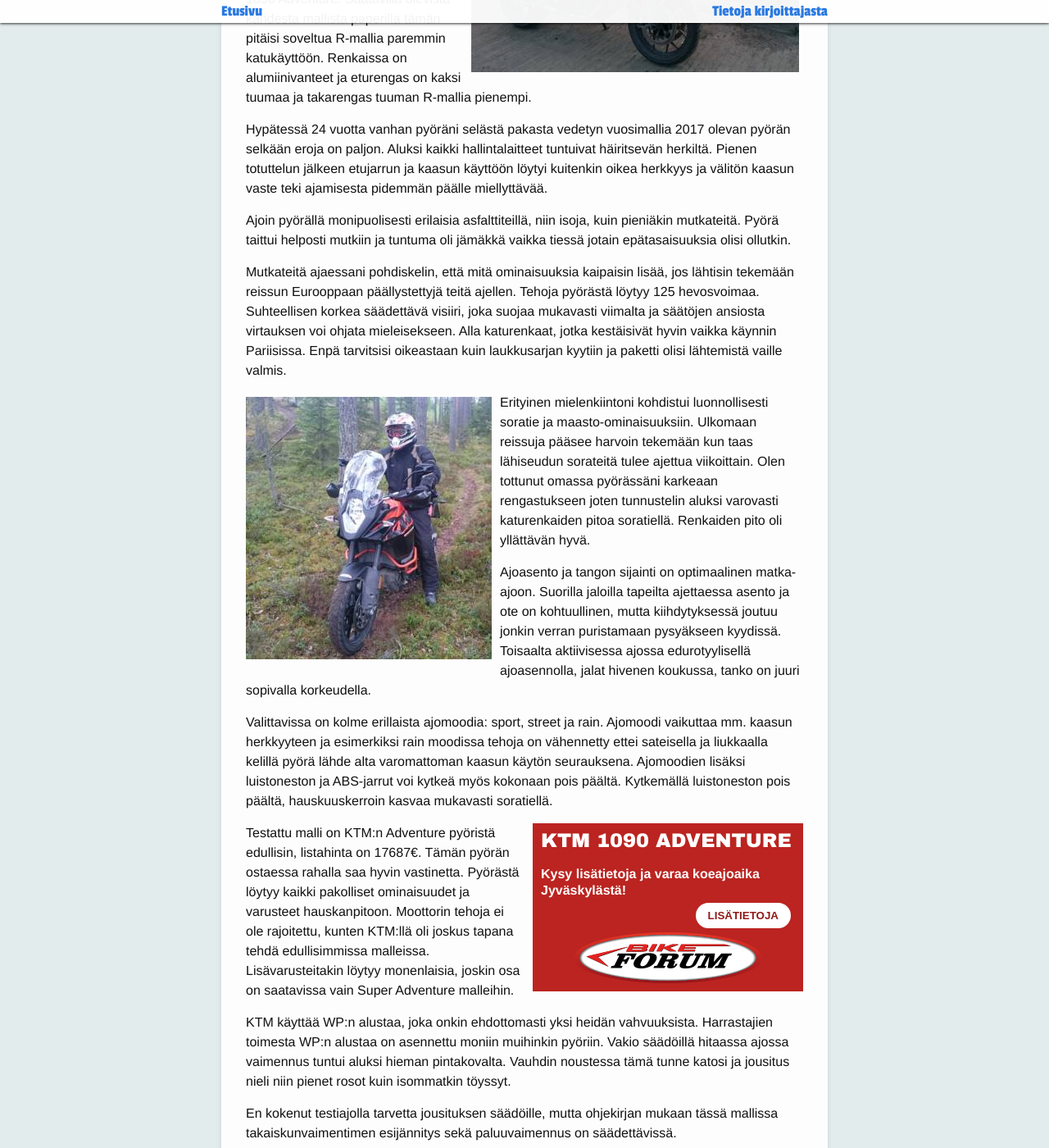
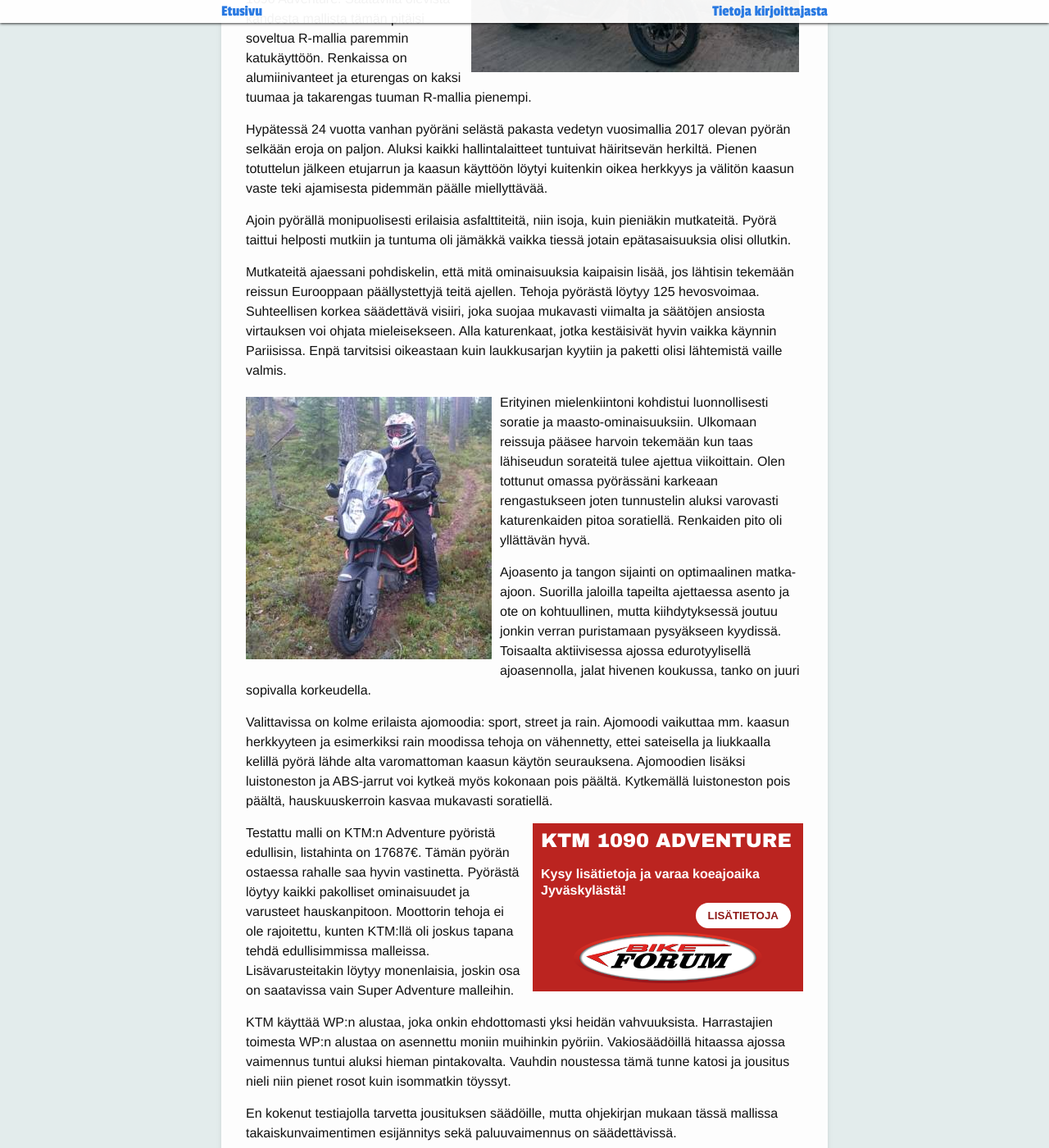
Before and after one commit to seikkailuendurolla/seikkailuendurolla.github.io, a Jekyll site: the page built from _posts/2017-06-17-ktm-1090-adventure.md, in a window 1280 px wide and 1400 px high, scrolled down 1532 px. Shown: the whole window at 82% size. Built offline with Jekyll 4.4.1, drawn with Linux system fonts in a browser that asks for light colours; some web fonts are replaced; comment, search, counter and statistics services are not loaded; some of the changed text lies outside the part shown.

Commit message:
Kirjoitusvirheiden korjaamista

```diff
--- a/_posts/2017-06-17-ktm-1090-adventure.md
+++ b/_posts/2017-06-17-ktm-1090-adventure.md
@@ -17,7 +17,7 @@
 
 Viime vuosina seikkailupyörien kehitys on ottanut aimo harppauksia
 eteenpäin. Hienoa, että useampi valmistaja on panostanut seikkailupyörä
-luokkaan! Viime vuonna julkaistiin uusi versio legendaarisesta Africa
+-luokkaan! Viime vuonna julkaistiin uusi versio legendaarisesta Africa
 Twinistä ja tänä vuonna KTM julkaisi viisi uutta pyörämallia. Lisäksi
 Honda julkaisi tänä vuonna mielenkiintoisen 250 kuutioisen kevyen
 seikkalupyörän.<!--more-->
@@ -30,7 +30,7 @@
 pyörän muissakin ominaisuuksissa.
 
 Sain testattavaksi perusmallin: KTM 1090 Adventure. Saatavilla olevista
-kahdesta mallista paperilla tämän pitäisi soveltua R-mallia paremmin
+kahdesta mallista tämän pitäisi soveltua R-mallia paremmin
 katukäyttöön. Renkaissa on alumiinivanteet ja eturengas on kaksi tuumaa
 ja takarengas tuuman R-mallia pienempi.
 
@@ -40,7 +40,7 @@
 jälkeen etujarrun ja kaasun käyttöön löytyi kuitenkin oikea herkkyys ja
 välitön kaasun vaste teki ajamisesta pidemmän päälle miellyttävää.
 
-Ajoin pyörällä monipuolisesti erilaisia asfalttiteillä, niin isoja, kuin
+Ajoin pyörällä monipuolisesti erilaisia asfalttiteitä, niin isoja, kuin
 pieniäkin mutkateitä. Pyörä taittui helposti mutkiin ja tuntuma oli
 jämäkkä vaikka tiessä jotain epätasaisuuksia olisi ollutkin.
 
@@ -67,9 +67,9 @@
 Toisaalta aktiivisessa ajossa edurotyylisellä ajoasennolla, jalat hivenen
 koukussa, tanko on juuri sopivalla korkeudella.
 
-Valittavissa on kolme erillaista ajomoodia: sport, street ja rain.
+Valittavissa on kolme erilaista ajomoodia: sport, street ja rain.
 Ajomoodi vaikuttaa mm. kaasun herkkyyteen ja esimerkiksi
-rain moodissa tehoja on vähennetty ettei sateisella ja liukkaalla
+rain moodissa tehoja on vähennetty, ettei sateisella ja liukkaalla
 kelillä pyörä lähde alta varomattoman kaasun käytön seurauksena.
 Ajomoodien lisäksi luistoneston ja ABS-jarrut voi kytkeä myös kokonaan
 pois päältä. Kytkemällä luistoneston pois päältä, hauskuuskerroin
@@ -87,7 +87,7 @@
 </div>
 
 Testattu malli on KTM:n Adventure pyöristä edullisin, listahinta on
-17687€. Tämän pyörän ostaessa rahalla saa hyvin vastinetta. Pyörästä
+17687€. Tämän pyörän ostaessa rahalle saa hyvin vastinetta. Pyörästä
 löytyy kaikki pakolliset ominaisuudet ja varusteet hauskanpitoon.
 Moottorin tehoja ei ole rajoitettu, kunten KTM:llä oli joskus tapana
 tehdä edullisimmissa malleissa. Lisävarusteitakin löytyy monenlaisia,
@@ -95,7 +95,7 @@
 
 KTM käyttää WP:n alustaa, joka onkin ehdottomasti yksi heidän
 vahvuuksista. Harrastajien toimesta WP:n alustaa on asennettu moniin
-muihinkin pyöriin. Vakio säädöillä hitaassa ajossa vaimennus tuntui
+muihinkin pyöriin. Vakiosäädöillä hitaassa ajossa vaimennus tuntui
 aluksi hieman pintakovalta. Vauhdin noustessa tämä tunne katosi ja
 jousitus nieli niin pienet rosot kuin isommatkin töyssyt.
 
```
